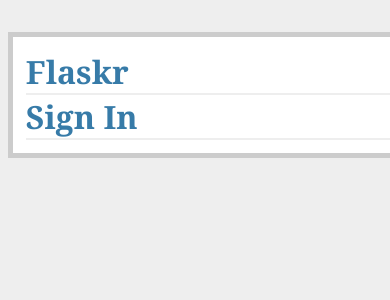
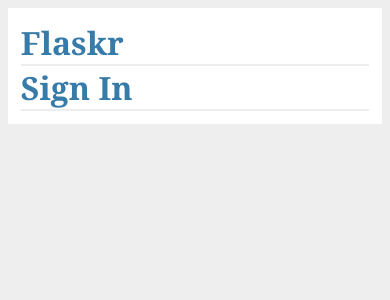
Before and after one commit to tduck/mission-email-journal, a Flask app: template templates/landing.html in a window 390 px wide; the page is wider, and only the part inside the window is pictured. Shown: the top 300 px of that part. Run offline with Flask 2, Linux system fonts and the light colour scheme; the template is opened without the code that fills it, so the values that code supplies are empty.

Commit message:
Update style.css
Added some responsive design bits.

```diff
--- a/static/style.css
+++ b/static/style.css
@@ -4,8 +4,20 @@ h1, h2          { font-family: 'Georgia', serif; margin: 0; }
 h1              { border-bottom: 2px solid #eee; }
 h2              { font-size: 1.2em; }
 
-.page           { margin: 2em auto; width: 35em; border: 5px solid #ccc;
-                  padding: 0.8em; background: white; }
+/*Default styles*/
+.page           { margin: 0; width: page; padding: 0.8em; background: white; }
+
+/*small tablet*/
+@media screen and (min-width: 28.75em) {
+	.page           { margin: 2em auto; width: page; padding: 0.8em; background: white; }
+}
+
+/*medium tablet*/
+@media screen and (min-width: 40.5em) {
+	.page           { margin: 2em auto; width: page; padding: 0.8em; background: white; }
+}
+
+
 .entries        { list-style: none; margin: 0; padding: 0; }
 .entries li     { margin: 0.8em 1.2em; }
 .entries li h2  { margin-left: -1em; }
```
